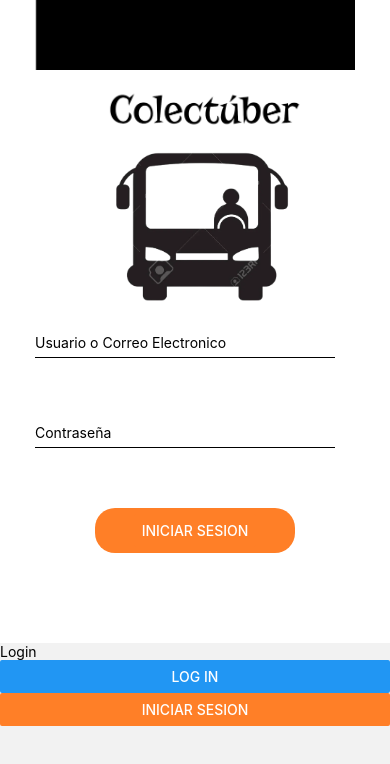
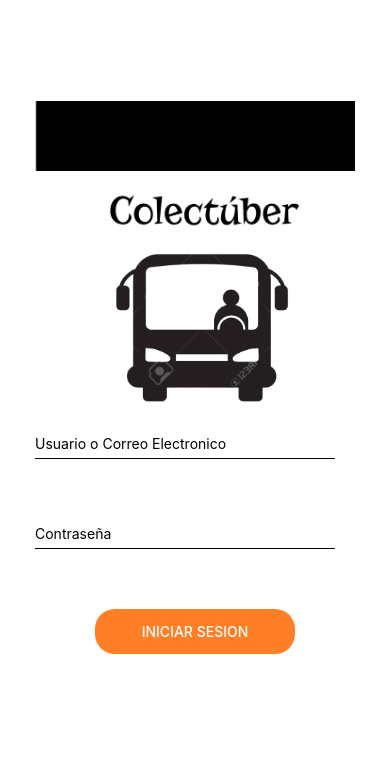
Before and after one commit to alexissosa-23/colectuber-app, a React Native app: screen /Login in a window 390 px wide. Shown: the top 764 px of the page. Built offline with nearby package versions, Linux system fonts and the light colour scheme; what expo-task-manager would draw is missing.

Commit message:
Autenticacion
Autenticacion

```diff
--- a/src/components/login/login.jsx
+++ b/src/components/login/login.jsx
@@ -1,69 +1,31 @@
-import React from 'react';
-import { View, Text, Button } from 'react-native';
+import React,{useState} from 'react';
+
 import { useAuthContext } from 'src/contexts/auth-context-provider';
-import Login2 from './Login2';
 
-//import React, { Component } from 'react';
-//import { Button, TextInput, View, KeyboardAvoidingView, StyleSheet } from 'react-native';
-//import BordeSuperior from './BordeSuperior.jsx';
-//import LogoInicioSesion from './LogoInicioSesion.jsx';
-//import Titulo from './Titulo.jsx';
+import { Button, TextInput, View, KeyboardAvoidingView, StyleSheet} from 'react-native';
+import BordeSuperior from './BordeSuperior.jsx';
+import LogoInicioSesion from './LogoInicioSesion.jsx';
+import Titulo from './Titulo.jsx';
 
 const Login = () => {
     const authContext = useAuthContext();
+    const [name, setName] = useState("");
+    const [pass, setPass] = useState("");
+    const [ready, setReady] = useState(true);
+
 
     const login = () => {
-        authContext.login("antonio@gmail.com", "muysecreto")
-            .catch((err) => {
-                console.error(err);
-            });
+        if(!name || !pass){
+            return
+        }
+        setReady(false)
+
+        authContext.login(name, pass)
+            .catch(err=> console.error(err))
+            .finally(()=>setReady(true))
+
     }
 
-    return <View>
-        <Login2/>
-        <Text>
-            Login
-        </Text>
-        <Button title='Log in' onPress={login} />
-
-        <Button
-            style={{ height: 45, width: 200, marginTop: 60}}
-            backgroundColor='rgb(255, 127, 39)'
-            color='rgb(255, 127, 39)'
-            borderColor='rgb(255, 127, 39)'
-            borderBottomColor='rgb(0, 127, 39)'
-            onPress={() => this.clickme()}
-            title='INICIAR SESION'
-
-          />
-    </View>
-}
-
-export default Login;
-
-/**
-//Login
-export default class Login extends Component {
-
-  constructor() {
-    super()
-    this.state = {
-      name: '',
-      pass: ''
-    }
-  }
-
-
-   clickme() {
-
-    if ((this.state.name == 'admin') && (this.state.pass == 'admin')) {
-      alert('Se ha iniciado sesion correctamente!!!...')
-    }
-    else {
-      alert('Usuario o Contraseña incorrectos!!!...')
-    }
-  }
-  render() {
     return (
 
         <View style={styles.container}>
@@ -74,30 +36,31 @@
                 <View>
                     <TextInput
                         style={{ height: 50, width: 300, borderBottomColor: '#000000', borderBottomWidth: 1, paddingTop: 20, }}
-              value={this.state.name}
+                        value={name}
                         placeholder={'Usuario o Correo Electronico '}
-              onChangeText={(name) => this.setState({ name })}
+                        onChangeText={newName => setName(newName)}
                     />
                 </View>
                 <View>
                     <TextInput
                         style={{ height: 50, width: 300, borderBottomColor: '#000000', borderBottomWidth: 1, marginTop: 40, paddingTop: 20, }}
-              value={this.state.pass}
+                        value={pass}
                         placeholder={'Contraseña'}
                         secureTextEntry={true}
-              onChangeText={(pass) => this.setState({ pass })}
+                        onChangeText={newPass => setPass(newPass)}
                     />
                 </View>
             </KeyboardAvoidingView>
 
             <View style={styles.container2}>
                 <Button
-            style={{ height: 45, width: 200, marginTop: 60}}
+                    disabled = {!ready}
+                    style={{ height: 45, width: 200, marginTop: 60 }}
                     backgroundColor='rgb(255, 127, 39)'
                     color='rgb(255, 127, 39)'
                     borderColor='rgb(255, 127, 39)'
                     borderBottomColor='rgb(0, 127, 39)'
-            onPress={() => this.clickme()}
+                    onPress={login}
                     title='INICIAR SESION'
 
                 />
@@ -106,10 +69,11 @@
 
         </View>
 
+    )
 
-    );
+
 }
-}
+
 
 const styles = StyleSheet.create({
     container: {
@@ -138,5 +102,5 @@
 
   });
 
- *
- */
+
+export default Login;
```
Lines whose indentation alone changed are shown as unchanged.
